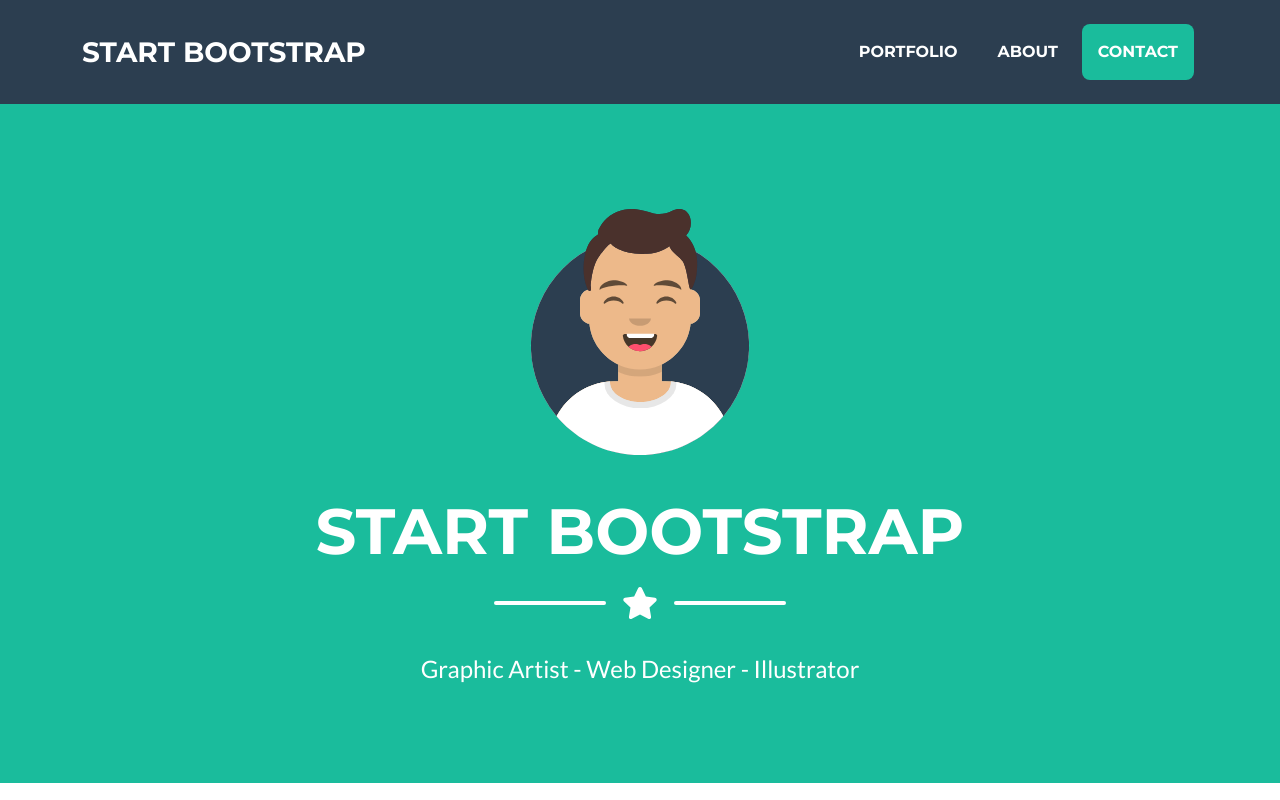
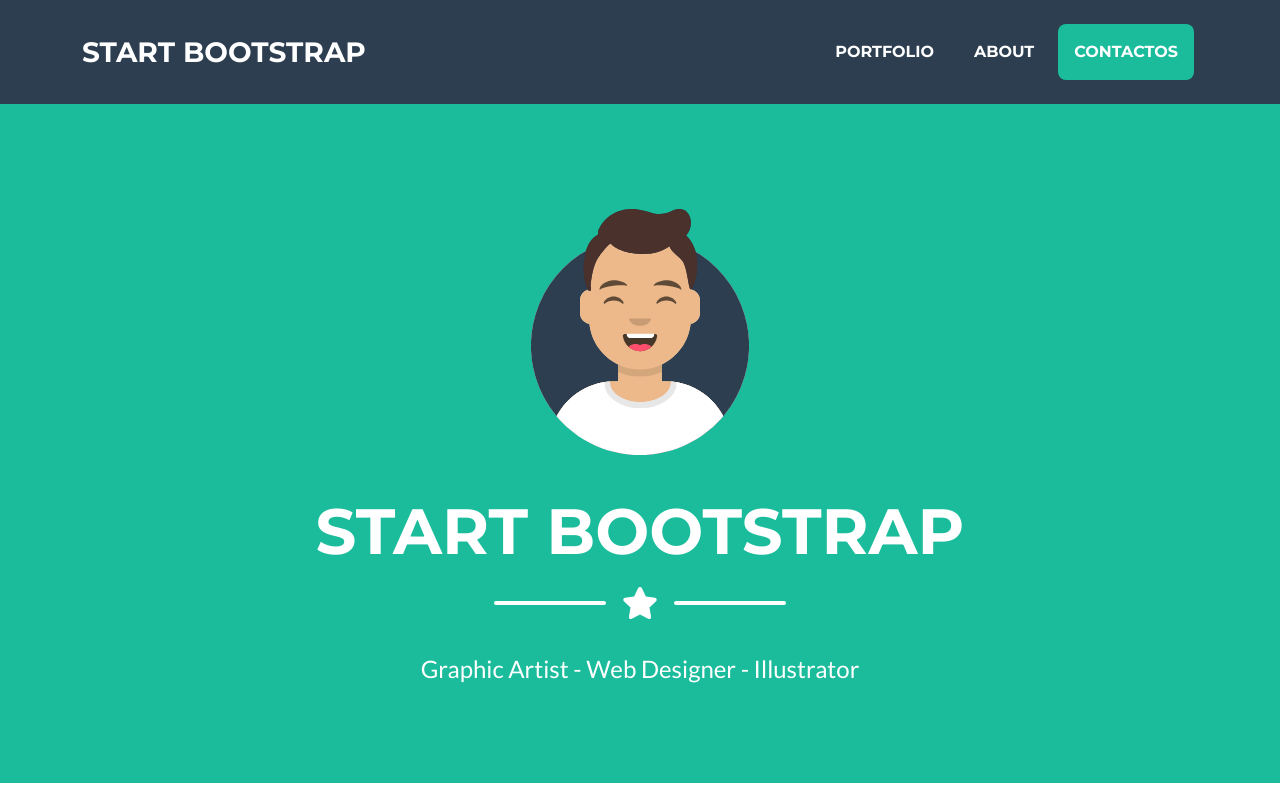
Before and after one commit to jorge-santos-aeof/Projecto1, a plain HTML site: page index.html in a window 1280 px wide. Shown: the top 800 px of the page. Drawn offline with nearby package versions, Linux system fonts and the light colour scheme.

Commit message:
Alteraçao de contactos

```diff
--- a/index.html
+++ b/index.html
@@ -29,7 +29,7 @@
                     <ul class="navbar-nav ms-auto">
                         <li class="nav-item mx-0 mx-lg-1"><a class="nav-link py-3 px-0 px-lg-3 rounded" href="#portfolio">Portfolio</a></li>
                         <li class="nav-item mx-0 mx-lg-1"><a class="nav-link py-3 px-0 px-lg-3 rounded" href="#about">About</a></li>
-                        <li class="nav-item mx-0 mx-lg-1"><a class="nav-link py-3 px-0 px-lg-3 rounded" href="#contact">Contact</a></li>
+                        <li class="nav-item mx-0 mx-lg-1"><a class="nav-link py-3 px-0 px-lg-3 rounded" href="#contact">Contactos</a></li>
                     </ul>
                 </div>
             </div>
```
